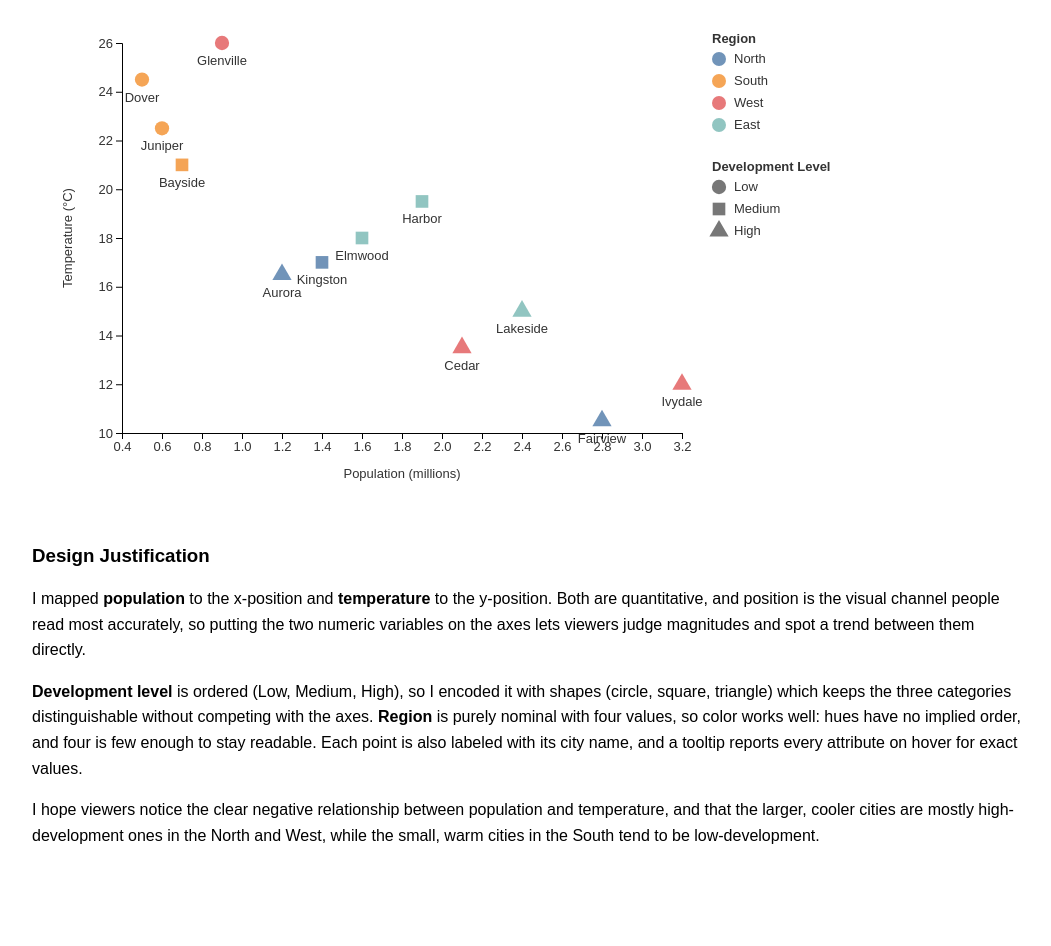
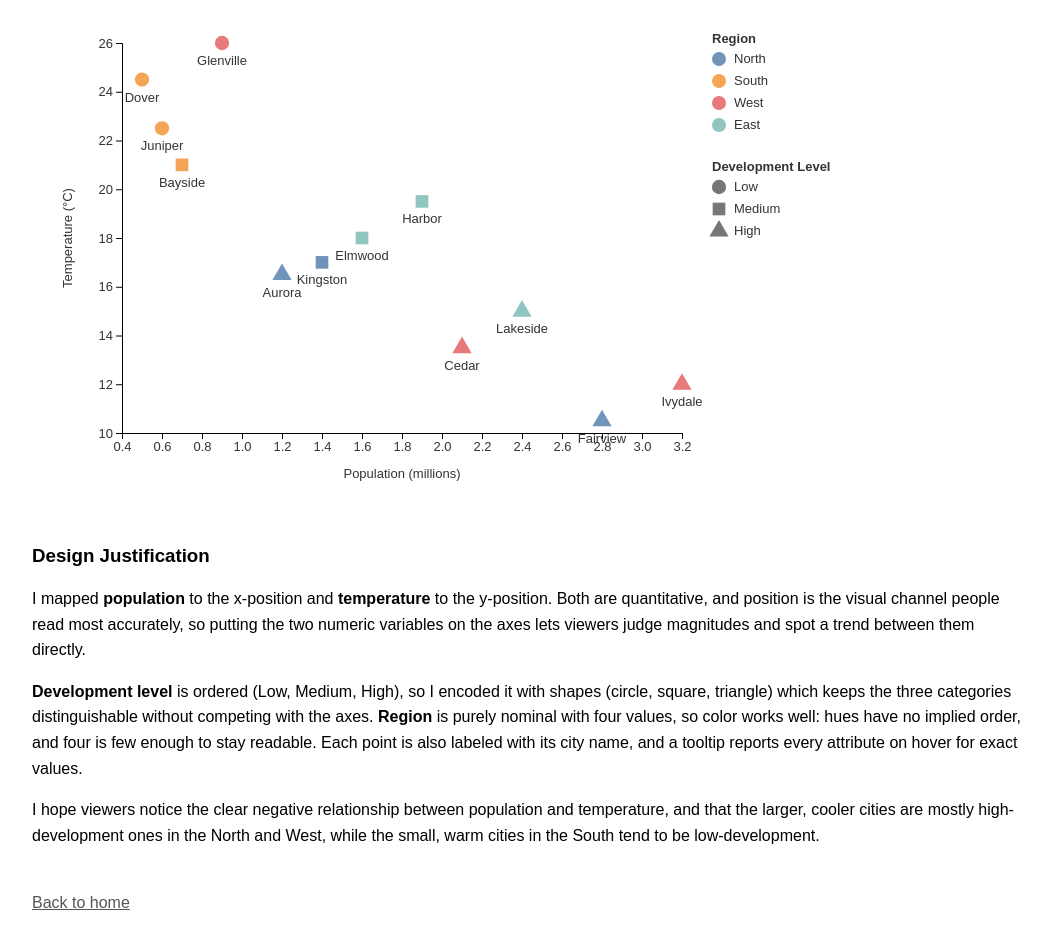
Before and after one commit to Ar-temis/STATS401-Labs, a website: page lab2/index.html in a window 1280 px wide. Shown: the part 355-1301 px from the top of the page, without its empty margins (108-1159 px from the left). Before the commit the page ends 1243 px from the top, so only its background shows below. Drawn offline with nearby package versions, Linux system fonts and the light colour scheme.

Commit message:
Added back home button to lab 2

```diff
--- a/lab2/index.html
+++ b/lab2/index.html
@@ -67,6 +67,8 @@
       </p>
     </main>
 
+    <a href="../index.html" class="back-link"> Back to home </a>
+
     <script src="https://cdn.jsdelivr.net/npm/d3@7"></script>
     <script src="lab2.js"></script>
   </body>
```
